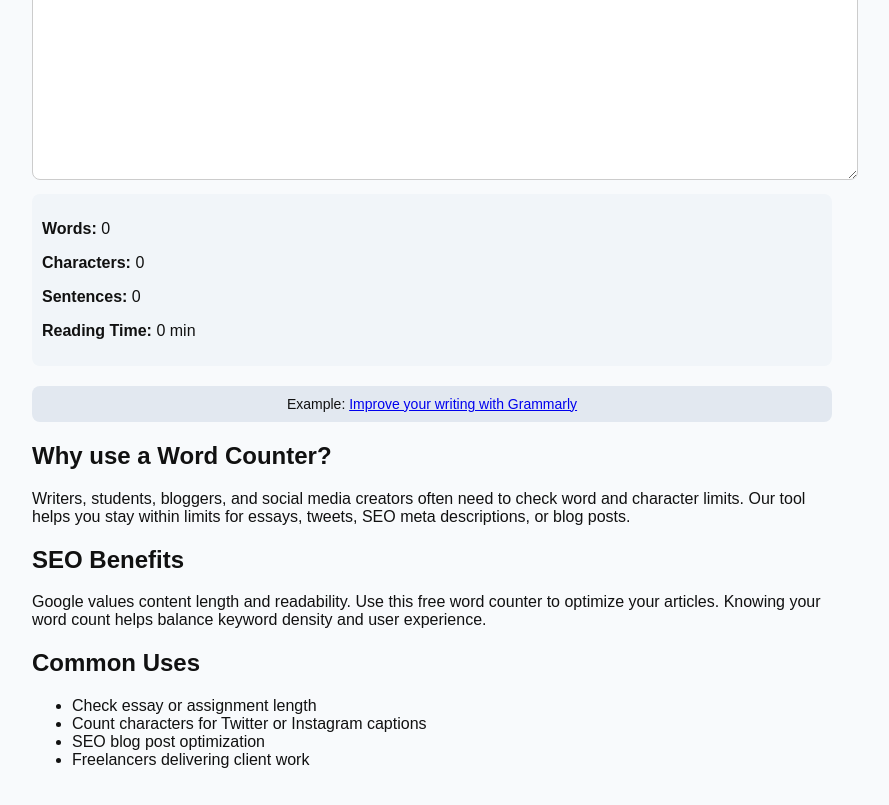
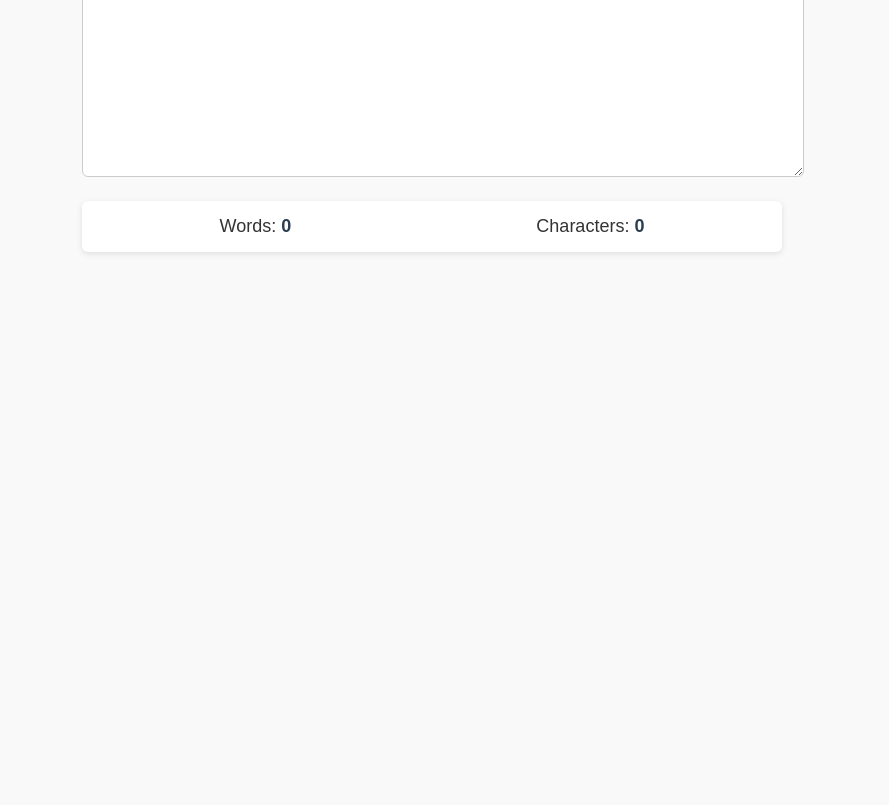
Before and after one commit to maimonaqandeel9833-cpu/online-word-counter, a plain HTML site: page Index.html in a window 1280 px wide. Shown: the part 185-990 px from the top of the page, without its empty margins (208-1097 px from the left). After the commit the page ends 800 px from the top, so only its background shows below. Drawn offline with Linux system fonts and the light colour scheme.

Commit message:
Upload working index.html for Online Word Counter
Fixed file name issue (Index → index) and added a simple word + character counter tool.

```diff
--- a/Index.html
+++ b/Index.html
@@ -1,64 +1,74 @@
-<!doctype html>
+<!DOCTYPE html>
 <html lang="en">
 <head>
-  <meta charset="utf-8"/>
-  <meta name="viewport" content="width=device-width, initial-scale=1"/>
-  <title>Free Online Word Counter Tool</title>
+  <meta charset="UTF-8">
+  <meta name="viewport" content="width=device-width, initial-scale=1.0">
+  <title>Online Word Counter</title>
   <style>
-    body {font-family: Arial, sans-serif; background:#f8fafc; color:#111; margin:0; padding:20px;}
-    .container {max-width:800px; margin:auto;}
-    h1 {font-size:28px; margin-bottom:10px;}
-    textarea {width:100%; height:200px; padding:12px; border-radius:8px; border:1px solid #ccc; font-size:15px;}
-    .stats {margin-top:10px; padding:10px; background:#f1f5f9; border-radius:8px;}
-    .ads {margin:20px 0; text-align:center; background:#e2e8f0; padding:10px; border-radius:8px; font-size:14px;}
+    body {
+      font-family: Arial, sans-serif;
+      max-width: 700px;
+      margin: 40px auto;
+      padding: 20px;
+      background: #f9f9f9;
+      color: #333;
+    }
+    h1 {
+      text-align: center;
+      color: #2c3e50;
+    }
+    textarea {
+      width: 100%;
+      height: 200px;
+      padding: 10px;
+      font-size: 16px;
+      border: 1px solid #ccc;
+      border-radius: 6px;
+      margin-bottom: 20px;
+    }
+    .stats {
+      display: flex;
+      justify-content: space-around;
+      font-size: 18px;
+      background: #fff;
+      padding: 15px;
+      border-radius: 6px;
+      box-shadow: 0 2px 6px rgba(0,0,0,0.1);
+    }
+    .stat-box {
+      text-align: center;
+    }
+    .stat-box span {
+      font-weight: bold;
+      color: #2c3e50;
+    }
   </style>
 </head>
 <body>
-  <div class="container">
-    <h1>Free Online Word Counter</h1>
-    <p>Check the number of words, characters, sentences and reading time instantly. Perfect for essays, SEO, and social media.</p>
+  <h1>Online Word Counter</h1>
+  <textarea id="textInput" placeholder="Type or paste your text here..."></textarea>
 
-    <textarea id="text" placeholder="Type or paste your text here..."></textarea>
-    <div class="stats">
-      <p><b>Words:</b> <span id="words">0</span></p>
-      <p><b>Characters:</b> <span id="chars">0</span></p>
-      <p><b>Sentences:</b> <span id="sents">0</span></p>
-      <p><b>Reading Time:</b> <span id="time">0 min</span></p>
+  <div class="stats">
+    <div class="stat-box">
+      Words: <span id="wordCount">0</span>
     </div>
-
-    <div class="ads">
-      <!-- yahan adsense ya affiliate link lagana hai -->
-      Example: <a href="https://grammarly.com" target="_blank">Improve your writing with Grammarly</a>
+    <div class="stat-box">
+      Characters: <span id="charCount">0</span>
     </div>
-
-    <h2>Why use a Word Counter?</h2>
-    <p>Writers, students, bloggers, and social media creators often need to check word and character limits. Our tool helps you stay within limits for essays, tweets, SEO meta descriptions, or blog posts.</p>
-
-    <h2>SEO Benefits</h2>
-    <p>Google values content length and readability. Use this free word counter to optimize your articles. Knowing your word count helps balance keyword density and user experience.</p>
-
-    <h2>Common Uses</h2>
-    <ul>
-      <li>Check essay or assignment length</li>
-      <li>Count characters for Twitter or Instagram captions</li>
-      <li>SEO blog post optimization</li>
-      <li>Freelancers delivering client work</li>
-    </ul>
   </div>
 
   <script>
-    const textArea = document.getElementById("text");
-    const words = document.getElementById("words");
-    const chars = document.getElementById("chars");
-    const sents = document.getElementById("sents");
-    const time = document.getElementById("time");
+    const textInput = document.getElementById('textInput');
+    const wordCount = document.getElementById('wordCount');
+    const charCount = document.getElementById('charCount');
 
-    textArea.addEventListener("input", () => {
-      const text = textArea.value.trim();
-      words.textContent = text ? text.split(/\s+/).length : 0;
-      chars.textContent = text.length;
-      sents.textContent = text ? text.split(/[.!?]+/).filter(Boolean).length : 0;
-      time.textContent = Math.ceil(words.textContent / 200) + " min";
+    textInput.addEventListener('input', () => {
+      const text = textInput.value.trim();
+      const words = text === "" ? 0 : text.split(/\s+/).length;
+      const chars = text.length;
+
+      wordCount.textContent = words;
+      charCount.textContent = chars;
     });
   </script>
 </body>
```
